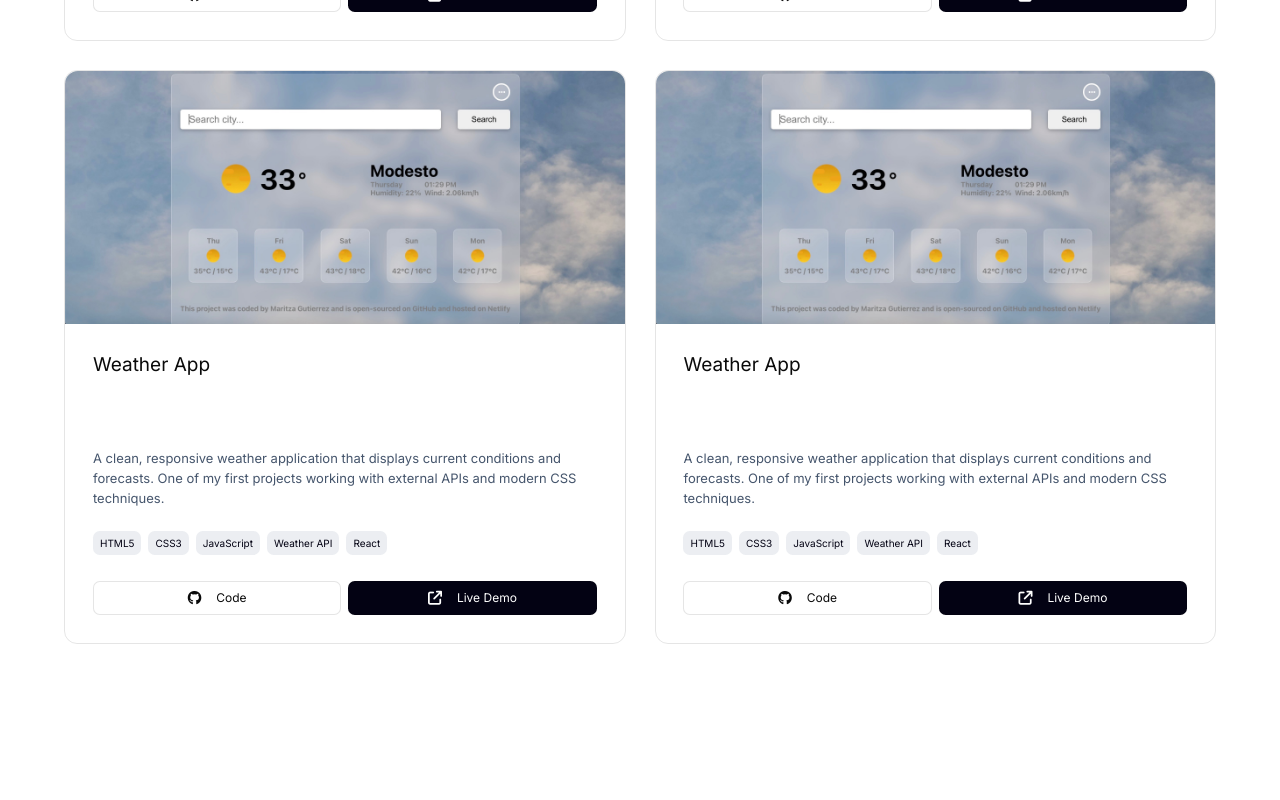
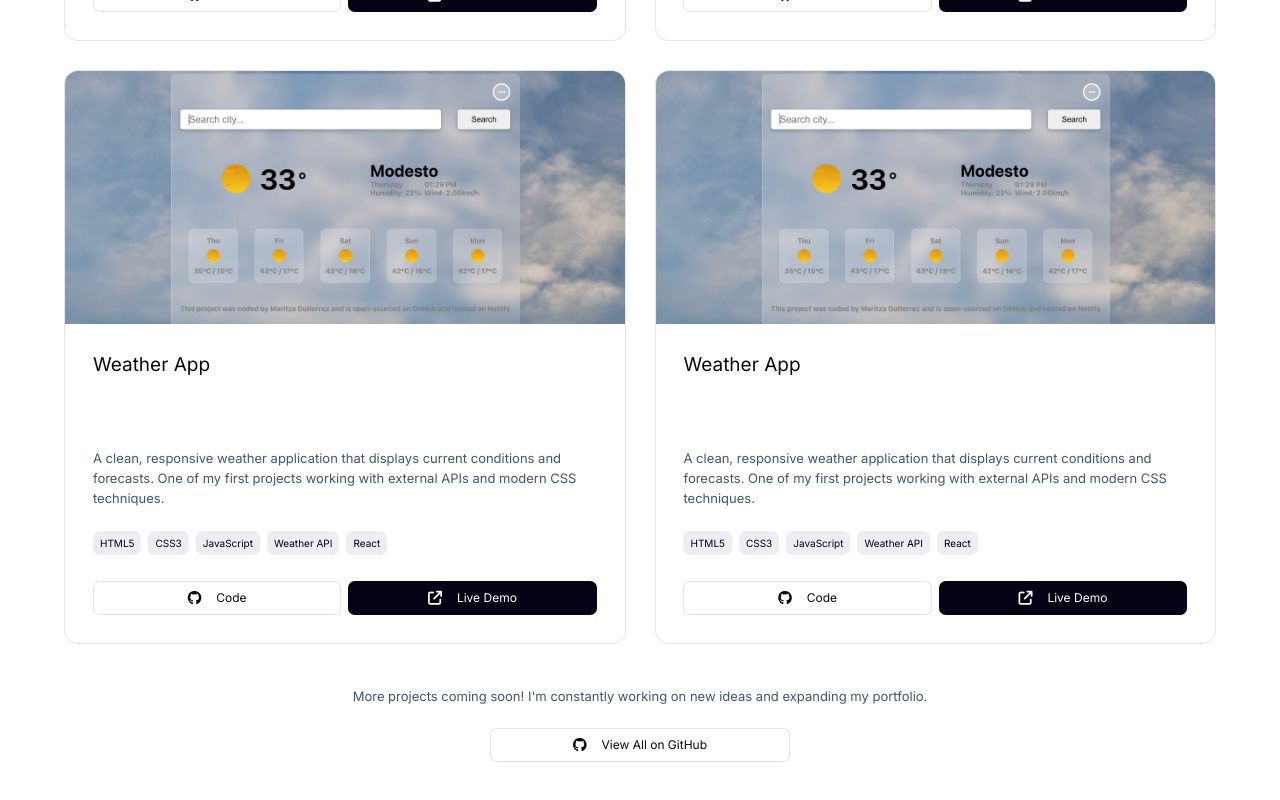
Before and after one commit to Mariii209/maritza-portfolio, a React (Create React App) app: page / in a window 1280 px wide. Shown: the part 3435-4235 px from the top of the page. Before the commit the page ends 4143 px from the top, so only its background shows below. Built offline with nearby package versions, Linux system fonts and the light colour scheme.

Commit message:
Add 'More projects coming soon' message and GitHub link
Added a message indicating more projects are coming soon and a styled link to view all projects on GitHub. Updated Projects.css with new styles for the message and link, including responsive adjustments.

```diff
--- a/src/Projects.css
+++ b/src/Projects.css
@@ -119,6 +119,41 @@
   color: #0a0a0a;
 }
 
+.Projects .Projects-coming {
+  color: #45556c;
+  text-align: center;
+  font-size: 13px;
+  font-style: normal;
+  font-weight: 400;
+  line-height: 21px;
+  margin: 42px auto 21px;
+}
+
+.More-project {
+  display: flex;
+  justify-content: center;
+  align-items: center;
+  text-decoration: none;
+  gap: 15px;
+  padding: 7px 0;
+  border-radius: 6.75px;
+  border: 1px solid rgba(0, 0, 0, 0.1);
+  background: #fff;
+}
+
+.Projects .More-project p {
+  color: #0a0a0a;
+  font-size: 12px;
+  font-style: normal;
+  font-weight: 400;
+  line-height: 18px;
+}
+
+.Projects .More-project i {
+  font-size: 14px;
+  color: #0a0a0a;
+}
+
 @media (max-width: 780px) {
   .Projects .Project-section {
     grid-template-columns: 1fr;
@@ -130,4 +165,10 @@
   .Projects .All-projects {
     width: 600px;
   }
+
+  .More-project {
+    max-width: 300px;
+    width: 100%;
+    margin: 0 auto;
+  }
 }
--- a/src/Projects.js
+++ b/src/Projects.js
@@ -127,6 +127,14 @@ export default function Projects() {
           </div>
         </div>
       </div>
+      <p className="Projects-coming">
+        More projects coming soon! I'm constantly working on new ideas and
+        expanding my portfolio.
+      </p>
+      <a href="/" className="More-project">
+        <i class="fa-brands fa-github"></i>
+        <p>View All on GitHub</p>
+      </a>
     </div>
   );
 }
```
